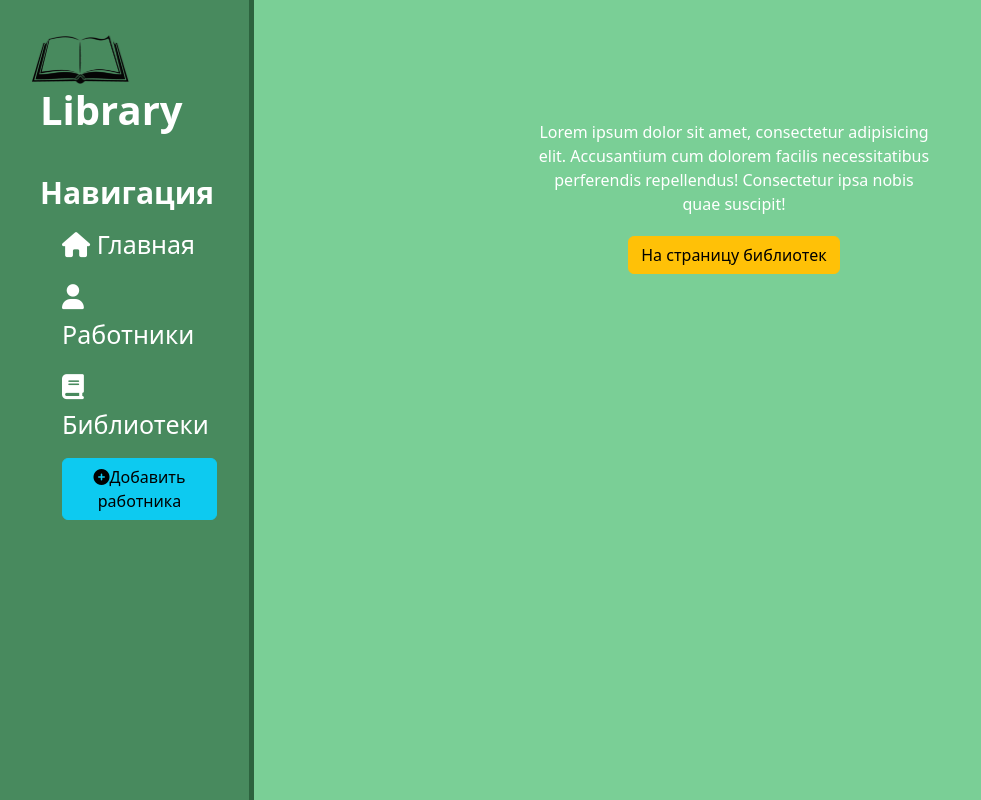
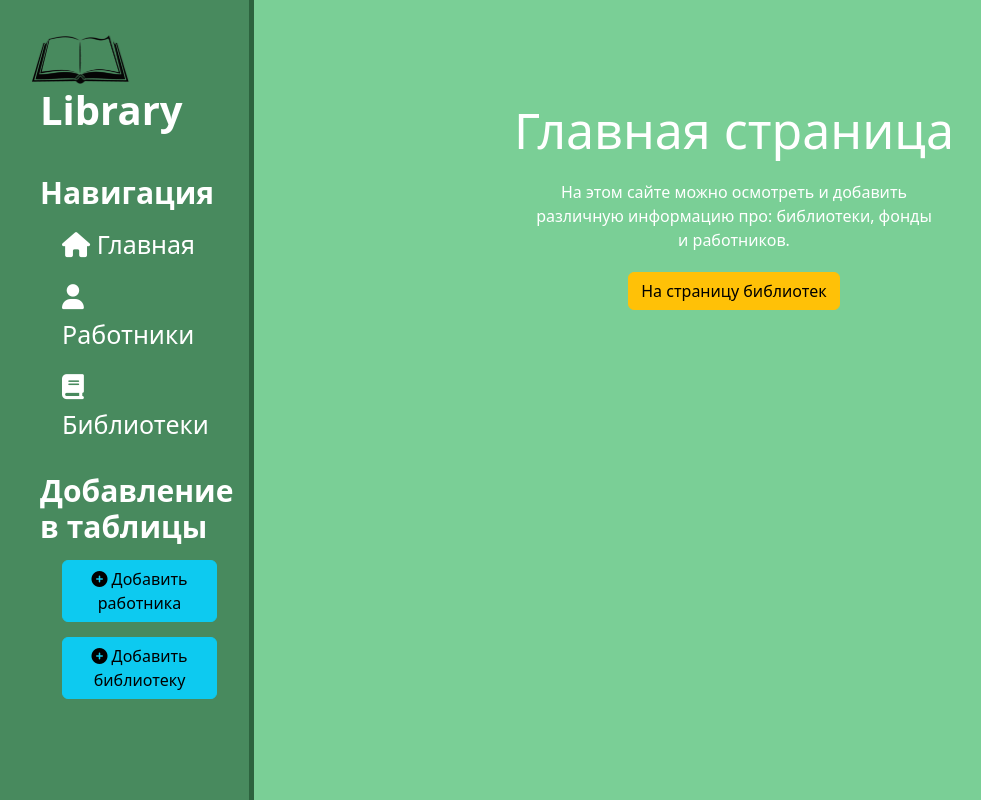
Before and after one commit to DroverPlay/web_library, a Django app: template library/main/templates/main/index.html in a window 1280 px wide. Shown: the whole page, without its empty margins (2-983 px from the left). Run offline with Django 5.2, Linux system fonts and the light colour scheme; the template is opened without the code that fills it, so the values that code supplies are empty; parts of the project's set-up code (start-up, migrations or seed data) failed here and were passed over; some libraries are stand-ins or nearby versions.

Commit message:
Добавлена страница "Библиотеки"

```diff
--- a/library/library/settings.py
+++ b/library/library/settings.py
@@ -39,6 +39,7 @@ INSTALLED_APPS = [
     'django.contrib.staticfiles',
     'main',
     'workers',
+    'libraries',
 ]
 
 MIDDLEWARE = [
--- a/library/library/urls.py
+++ b/library/library/urls.py
@@ -23,4 +23,5 @@ urlpatterns = [
     path('admin/', admin.site.urls),
     path('', include('main.urls')),
     path('workers/', include('workers.urls')),
+    path('libraries/', include('libraries.urls')),
 ] + static(settings.STATIC_URL, document_root=settings.STATIC_ROOT)
--- a/library/main/static/main/css/main.css
+++ b/library/main/static/main/css/main.css
@@ -56,7 +56,6 @@ main .features {
     margin-top: 100px;
     width: 75%;
 }
-
 main .features h1 {font-size: 50px;}
 main .features p {max-width: 400px; margin: 20px auto;}
 
--- a/library/main/templates/main/index.html
+++ b/library/main/templates/main/index.html
@@ -1,18 +1,11 @@
 {% extends 'main/layout.html' %}
 
-{% block title %} {{ title }} {% endblock %}
+{% block title %} Главная страница {% endblock %}
 
 {% block content %}
     <div class="features">
-        <h1>{{ title }}</h1>
-        <p>Lorem ipsum dolor sit amet, consectetur adipisicing elit. Accusantium cum dolorem facilis necessitatibus perferendis repellendus! Consectetur ipsa nobis quae suscipit!</p>
+        <h1>Главная страница</h1>
+        <p>На этом сайте можно осмотреть и добавить различную информацию про: библиотеки, фонды и работников.</p>
         <button class="btn btn-warning">На страницу библиотек</button>
-
-        {% for el in values %}
-
-        <p>{{ el }}</p>
-        {% endfor %}
-
-        {{ obj.age }}
     </div>
 {% endblock %}
--- a/library/main/templates/main/layout.html
+++ b/library/main/templates/main/layout.html
@@ -19,9 +19,12 @@
         <ul>
             <a href="{% url 'home' %}"><li><i class="fa-solid fa-house"></i> Главная</li></a>
             <a href="{% url 'workers_home' %}"><li><i class="fa-solid fa-user"></i> Работники</li></a>
-            <a href=""><li><i class="fa-solid fa-book"></i> Библиотеки</li></a>
-
-            <a href="{% url 'add_workers' %}"><li><button class="btn btn-info"><i class="fa-solid fa-circle-plus"></i>Добавить работника</button></li></a>
+            <a href="{% url 'libraries_home' %}"><li><i class="fa-solid fa-book"></i> Библиотеки</li></a>
+        </ul>
+        <h3>Добавление в таблицы</h3>
+        <ul>
+            <a href="{% url 'add_workers' %}"><li><button class="btn btn-info"><i class="fa-solid fa-circle-plus"></i> Добавить работника</button></li></a>
+            <a href="{% url 'add_libraries' %}"><li><button class="btn btn-info"><i class="fa-solid fa-circle-plus"></i> Добавить библиотеку</button></li></a>
         </ul>
 
     </aside>
```
Also changed, not shown: library/main/views.py (+1 -10 lines), library/db.sqlite3.
